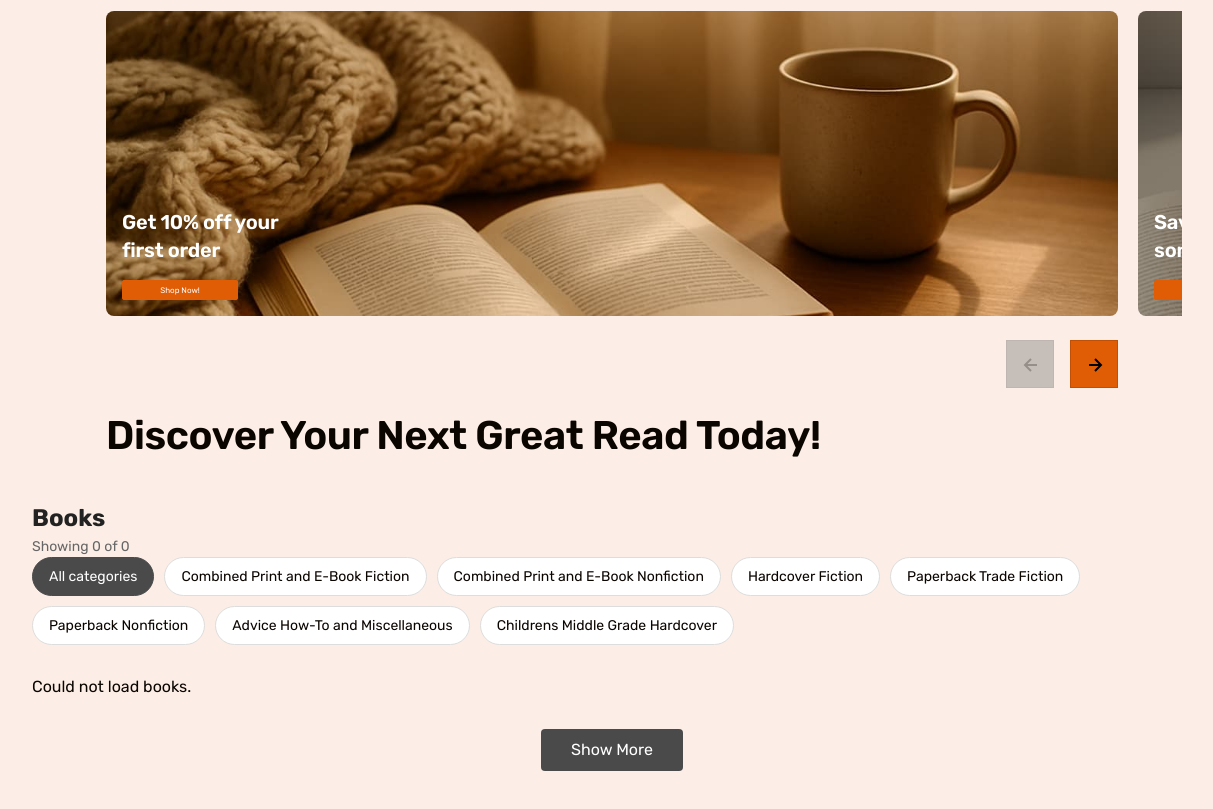
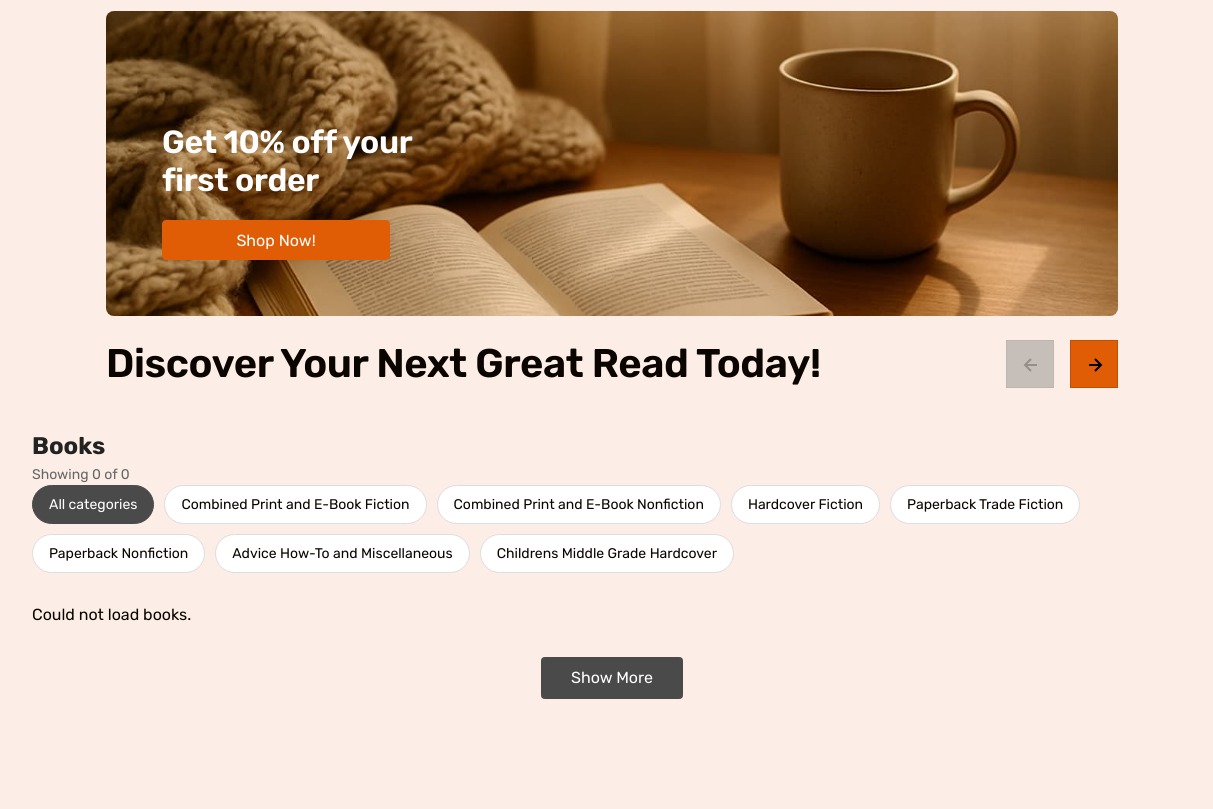
Before and after one commit to RomIvaNeirity/Booksy-Group11, a website built with Vite: page src/index.html in a window 1536 px wide. Shown: the part 53-862 px from the top of the page, without its empty margins (156-1369 px from the left). After the commit the page ends 832 px from the top, so only its background shows below. Built offline with nearby package versions, Linux system fonts and the light colour scheme; no server answers; files whose address does not match are found by name.

Commit message:
add tab & desktop styles

```diff
--- a/src/css/hero.css
+++ b/src/css/hero.css
@@ -7,9 +7,12 @@
   -webkit-user-select: none;
   -moz-user-select: none;
   -ms-user-select: none;
+  width: 100%;
+  overflow: hidden;
 }
 
 .hero-title-wrapper {
+  margin-top: 24px;
   display: flex;
   flex-direction: column-reverse;
 }
@@ -38,11 +41,11 @@
 
 .hero-slide1-cover-title,
 .hero-slide2-cover-title {
-  max-width: 172px;
+  width: 172px;
 }
 
 .hero-slide4-cover-title {
-  max-width: 228px;
+  width: 228px;
 }
 
 .hero-slide-cover-button {
@@ -60,9 +63,6 @@
 }
 
 .hero-slider-button-wrapper {
-  margin-top: 24px;
-
-  width: 320 px;
   display: flex;
   flex-direction: row-reverse;
   gap: 16px;
@@ -97,5 +97,104 @@
   color: var(--color-scheme-1-text);
 }
 
+/*  TAB VERSION  */
+
 @media screen and (min-width: 768px) {
+  .hero-slide-cover-layers {
+    bottom: 32px;
+
+    left: 40px;
+  }
+
+  .hero-slide1-cover-title,
+  .hero-slide2-cover-title,
+  .hero-slide3-cover-title,
+  .hero-slide4-cover-title {
+    font: 600 32px / 1.2 var(--font-family);
+  }
+
+  .hero-slide1-cover-title {
+    width: 274px;
+  }
+
+  .hero-slide2-cover-title {
+    width: 230px;
+  }
+
+  .hero-slide3-cover-title,
+  .hero-slide4-cover-title {
+    width: 420px;
+  }
+
+  .hero-slide-cover-button {
+    margin-top: 20px;
+    border: 1px solid var(--color-scheme-3-foreground);
+    border-radius: 4px;
+    padding: 4px 20px;
+    width: 164px;
+    height: 32px;
+    background: var(--color-scheme-3-foreground);
+    font: 400 16px / 1.5 var(--font-family);
+    color: var(--color-white);
+  }
+
+  .hero-title-wrapper {
+    gap: 24px;
+    margin-top: 24px;
+    display: flex;
+    flex-wrap: nowrap;
+    flex-direction: row;
+  }
+  .hero-slider-button-wrapper {
+    display: flex;
+    flex-direction: row-reverse;
+    gap: 16px;
+    width: fit-content;
+    align-items: center;
+  }
+
+  .hero-title {
+    margin: 0;
+  }
 }
+
+/*  DESKTOP VERSION  */
+
+@media screen and (min-width: 1440px) {
+  .hero-slide-cover-layers {
+    bottom: 56px;
+
+    left: 56px;
+  }
+
+  .hero-slide-cover-button {
+    border: 1px solid var(--color-scheme-3-foreground);
+    border-radius: 4px;
+    padding: 8px 20px;
+    width: 228px;
+    height: 40px;
+    background: var(--color-scheme-3-foreground);
+  }
+
+  .hero-slide1-cover-title,
+  .hero-slide2-cover-title,
+  .hero-slide3-cover-title,
+  .hero-slide4-cover-title {
+    font: 600 32px / 1.2 var(--font-family);
+    letter-spacing: -0.01em;
+    color: var(--color-scheme-3-accent);
+  }
+
+  .hero-slide4-cover-title {
+    width: 562px;
+  }
+
+  .hero-title-wrapper {
+    gap: 24px;
+    margin-top: 24px;
+    display: flex;
+    flex-wrap: nowrap;
+    flex-direction: row;
+    justify-content: space-between;
+  }
+}
--- a/src/js/swiper.js
+++ b/src/js/swiper.js
@@ -14,9 +14,10 @@ export const heroSwiper = new Swiper('.hero-swiper', {
         onlyInViewport: true
     },
   slidesPerView: 1,
-  spaceBetween: 20,
+ spaceBetween: 20,
   navigation: {
     nextEl: '.swiper-button-next',
     prevEl: '.swiper-button-prev',
-  }
+    },
+
 });
```
